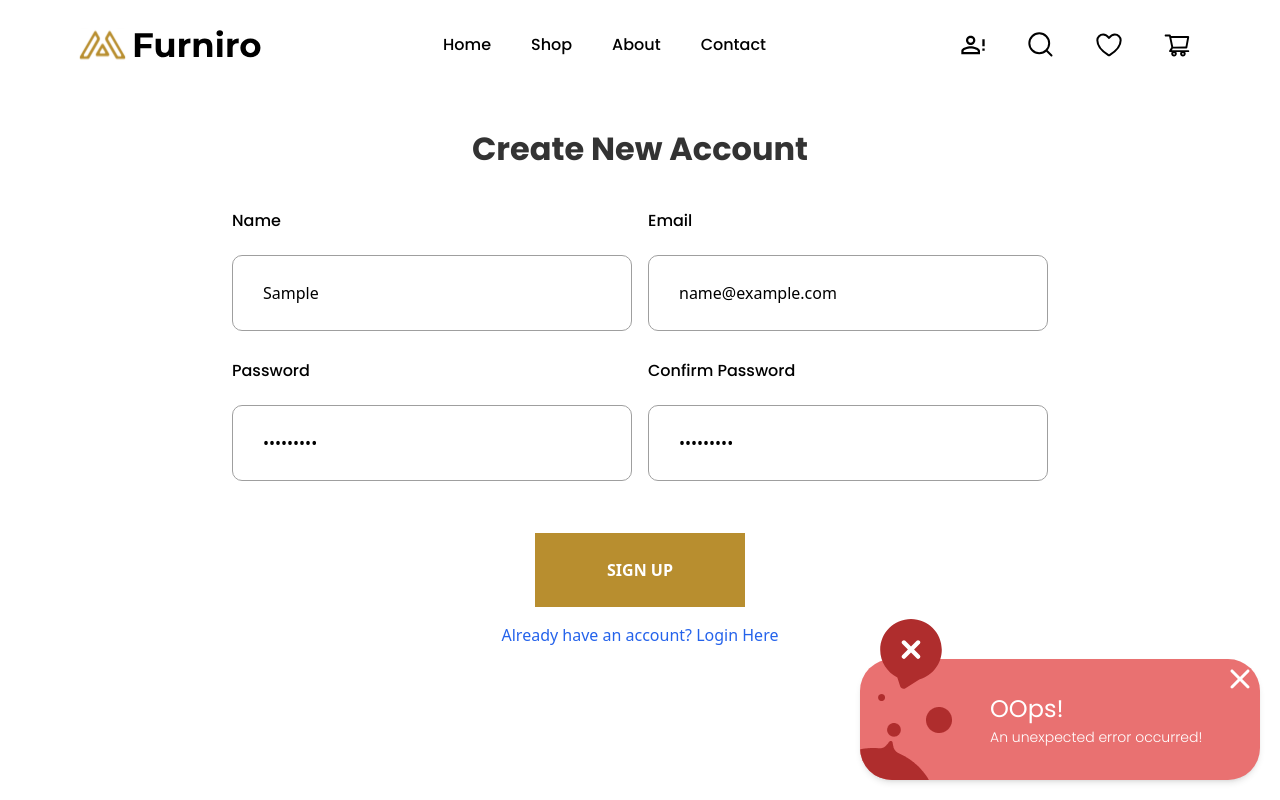
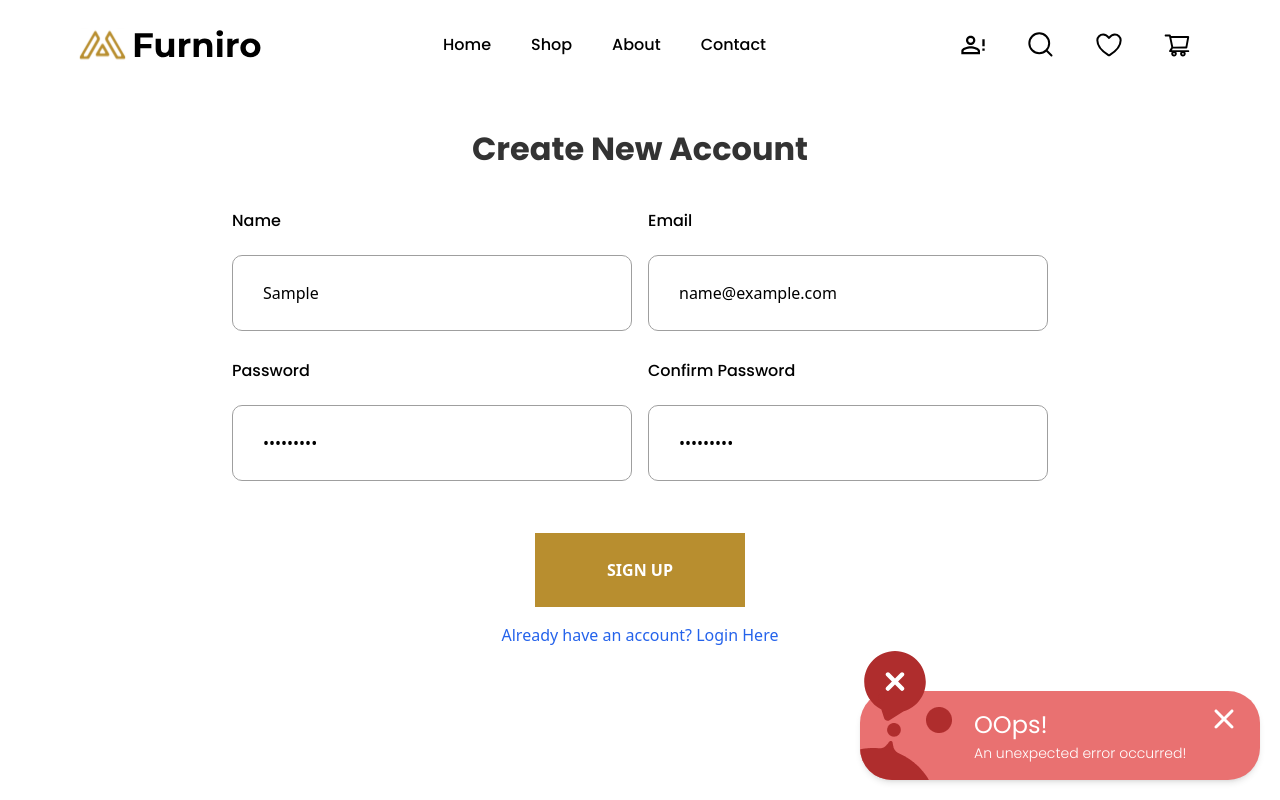
Before and after one commit to HawraaYounes/furniro-ecommerce, a React (Vite) app in the folder frontend/: page /auth in a window 1280 px wide. Both pictures are taken after typing "Sample", "name@example.com", "Sample123", "Sample123" into the empty fields and a click on the button "SIGN UP". Built offline with nearby package versions, Linux system fonts and the light colour scheme; no server answers.

Commit message:
styled close button

```diff
--- a/frontend/src/components/Alert.jsx
+++ b/frontend/src/components/Alert.jsx
@@ -3,31 +3,30 @@ import { alertTypes } from "../constants";
 import { closeIcon } from "../assets";
 
 
-const Alert = ({ type, message, description, duration = 5000 }) => {
+const Alert = ({ type, message, description, duration = 4000 }) => {
   const [visible, setVisible] = useState(true);
 
-  // useEffect(() => {
-  //   const timer = setTimeout(() => setVisible(false), duration);
-  //   return () => clearTimeout(timer); // Cleanup timer
-  // }, [duration]);
+  useEffect(() => {
+    const timer = setTimeout(() => setVisible(false), duration);
+    return () => clearTimeout(timer); // Cleanup timer
+  }, [duration]);
 
   if (!visible) return null;
   const { bgColor, icon, bubbleImg } = alertTypes[type];
   const handleClose = () => {
-    setVisible(false);  // Close the alert when X is clicked
+    setVisible(false);
   };
 
   return (
     <div className="fixed right-5 bottom-5 z-50 w-full max-w-[400px] "> {/* Set width and max-width */}
       <div
-        className={`relative flex font-poppins w-auto rounded-[32px] ${bgColor} text-white shadow-md justify-normal items-center py-4 pl-4`}
+        className={`relative flex font-poppins w-auto rounded-[32px] ${bgColor} text-white shadow-md justify-normal items-center `}
       >
-        {/* Close button */}
         <button
           onClick={handleClose}
-          className="absolute top-2 right-2 text-white text-[20px] font-bold cursor-pointer"
+          className="absolute top-2 right-2 text-white text-[20px] font-bold cursor-pointer py-2 px-4"
         >
-         <img src={closeIcon} alt="close-icon" className="w-6 h-6"/>
+         <img src={closeIcon} alt="close-icon" className="w-6 h-6 "/>
         </button>
 
         <div className="mb-3">
```
